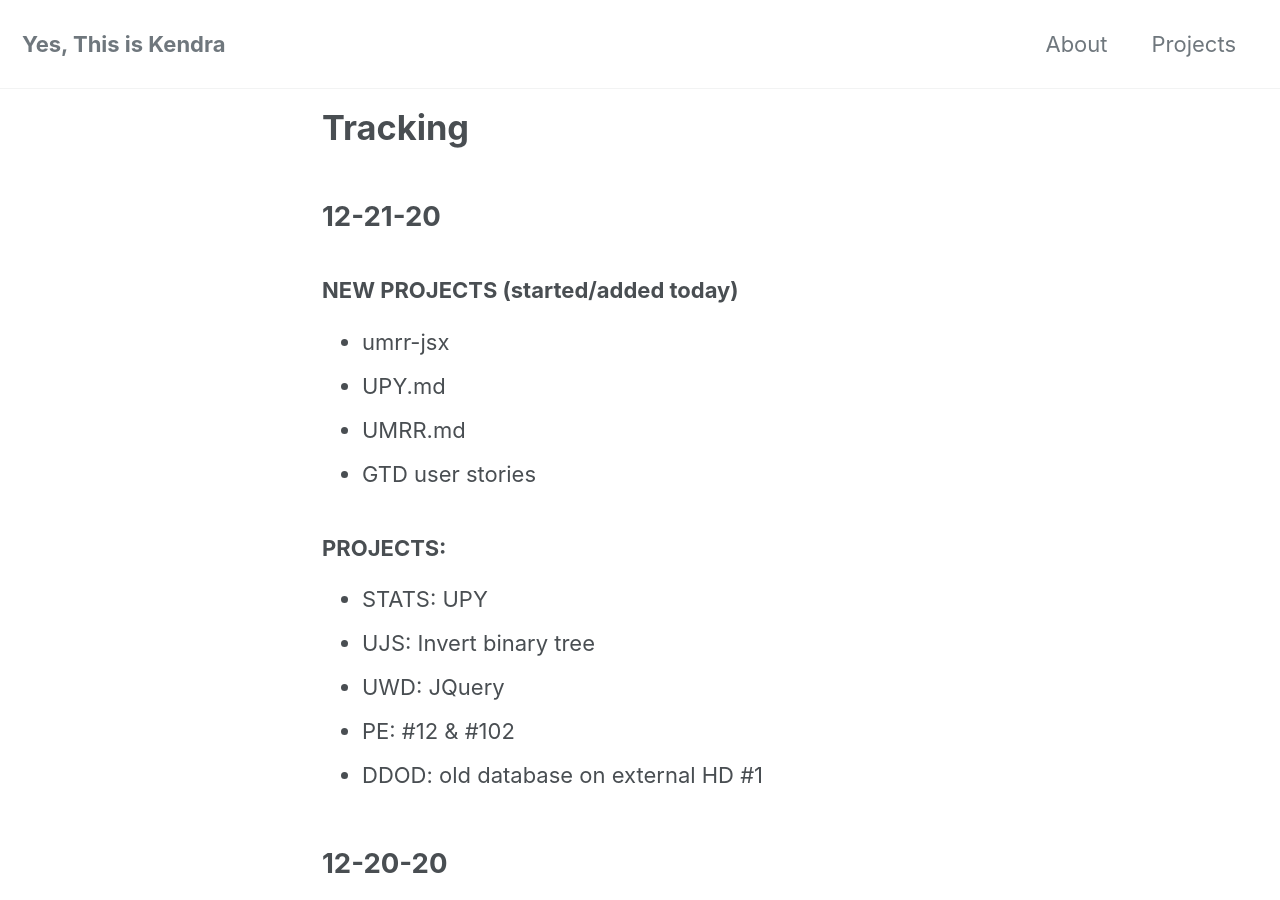
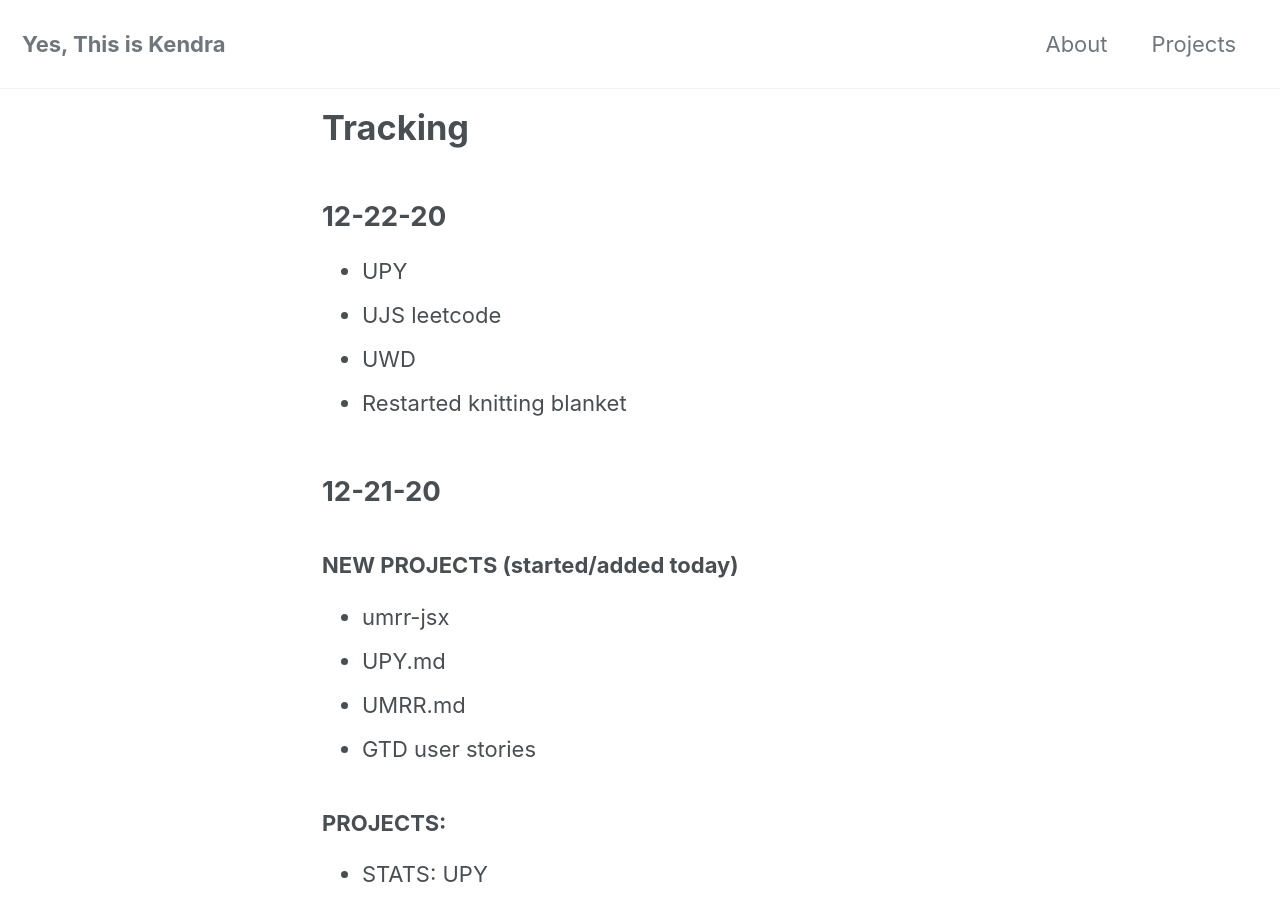
Before and after one commit to yesthisiskendra/yesthisiskendra.github.io, a Jekyll site: the page built from _pages/tracking.md, in a window 1280 px wide and 900 px high. Built offline with Jekyll 4.4.1, drawn with Linux system fonts in a browser that asks for light colours; cached includes are drawn as plain includes; nearby versions of some CDN libraries.

Commit message:
Add tracking

```diff
--- a/_pages/tracking.md
+++ b/_pages/tracking.md
@@ -3,6 +3,13 @@ layout: home
 title: "Tracking"
 permalink: /tracking/
 ---
+
+## 12-22-20
+
+* UPY
+* UJS leetcode
+* UWD
+* Restarted knitting blanket
 
 ## 12-21-20
 
```
